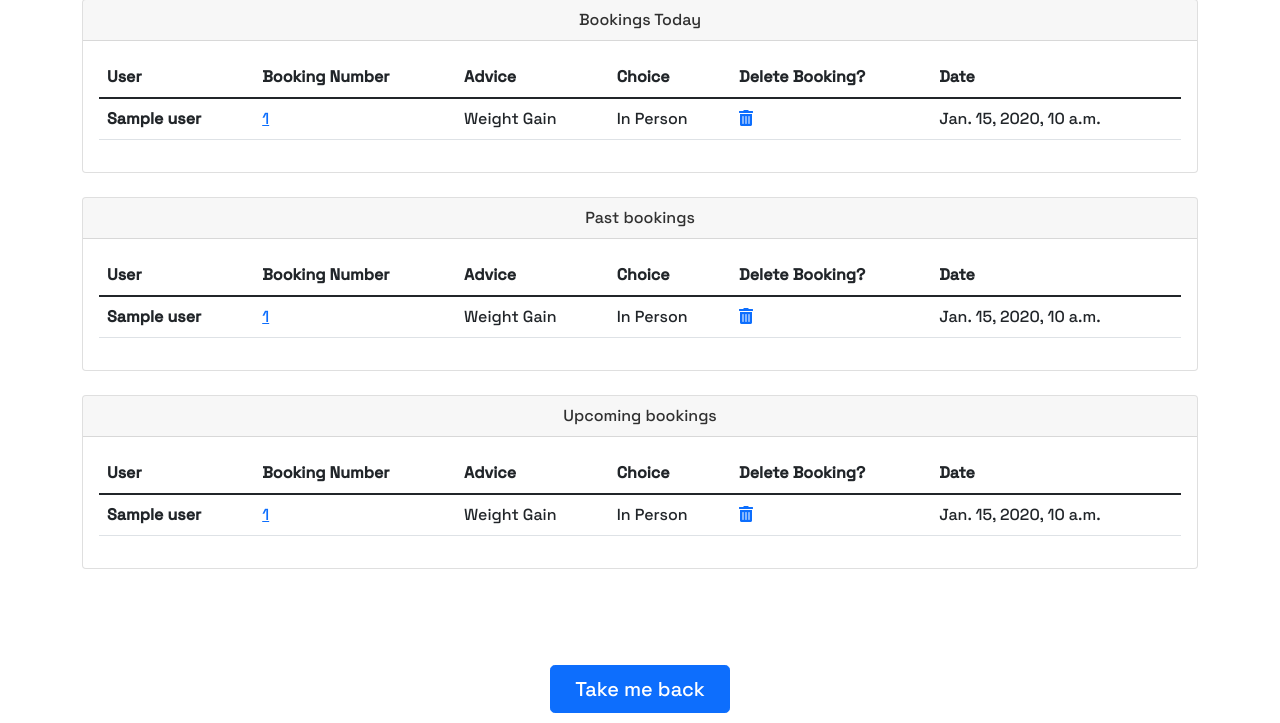
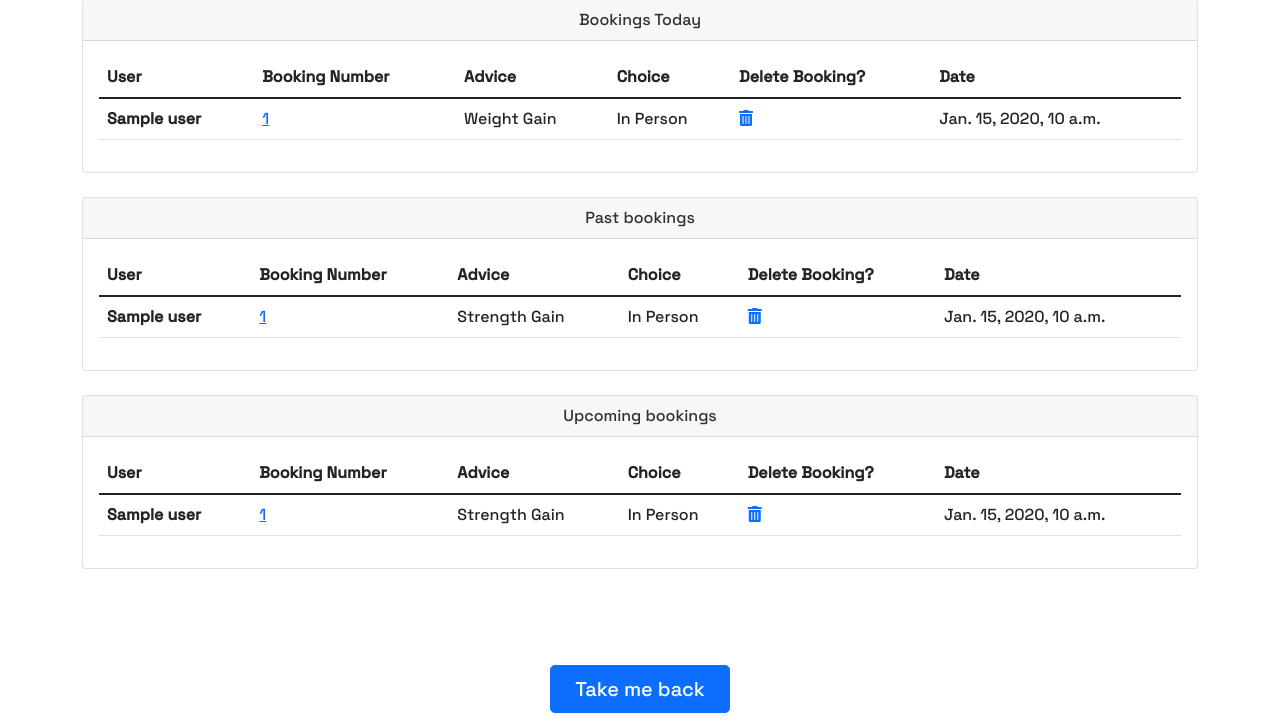
Before and after one commit to bodthegod/bod-fitness, a Django app: template bodapp/templates/booking/createdbookings.html in a window 1280 px wide. Shown: the part 275-998 px from the top of the page. Run offline with Django 3.2, Linux system fonts and the light colour scheme; the template is opened without the code that fills it: most values are stand-ins (such as "Sample title", 1, 10 or a date in 2020).

Commit message:
fix ui option display bug

```diff
--- a/bodapp/templates/booking/createdbookings.html
+++ b/bodapp/templates/booking/createdbookings.html
@@ -105,7 +105,7 @@
                                                 {% elif booking.advice == 3 %}
                                                 Endurance
                                                 {% else %}
-                                                Weight Gain
+                                                Strength Gain
                                                 {% endif %}
                                             </td>
                                             <td>
@@ -166,7 +166,7 @@
                                                 {% elif booking.advice == 3 %}
                                                 Endurance
                                                 {% else %}
-                                                Weight Gain
+                                                Strength Gain
                                                 {% endif %}
                                             </td>
                                             <td>
```
